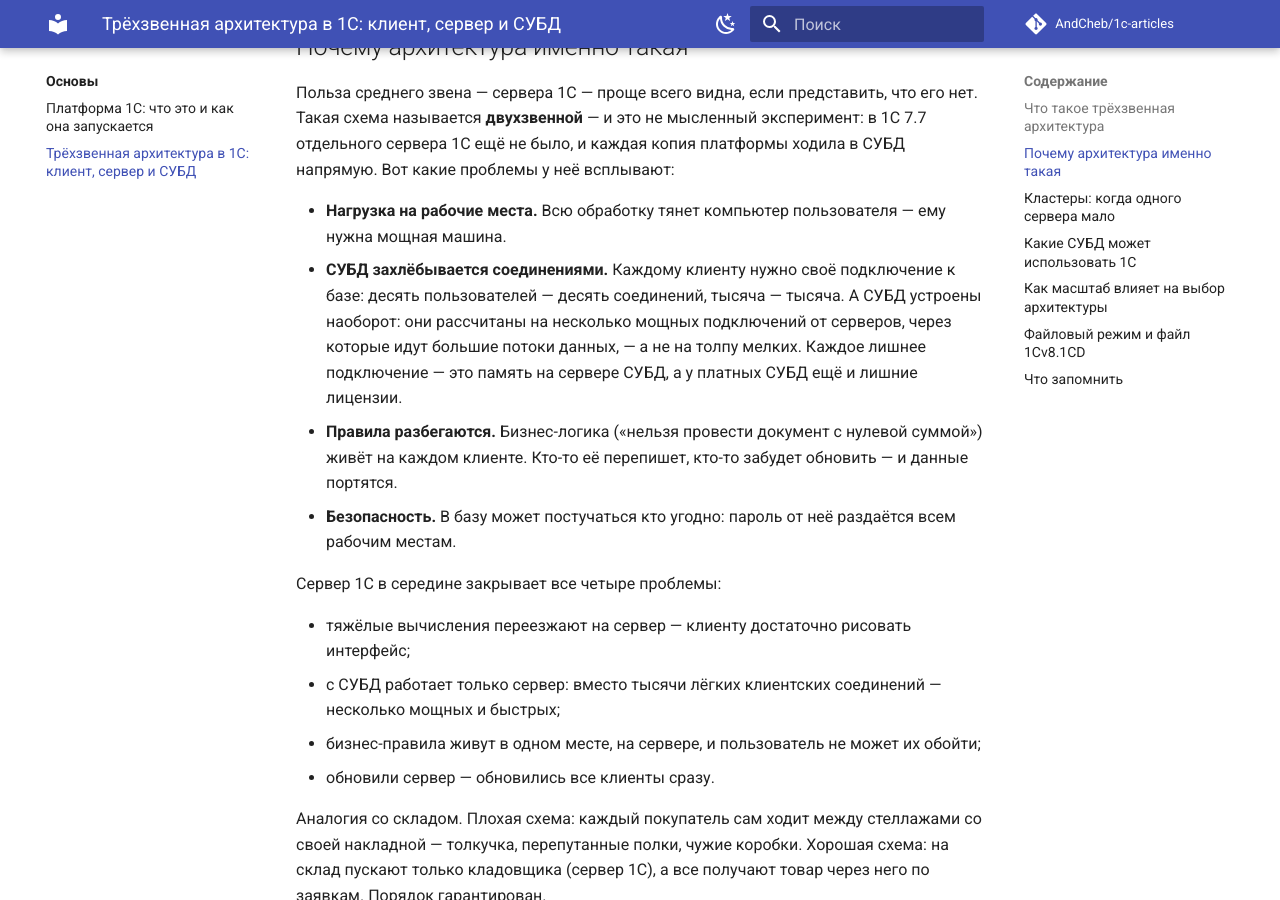
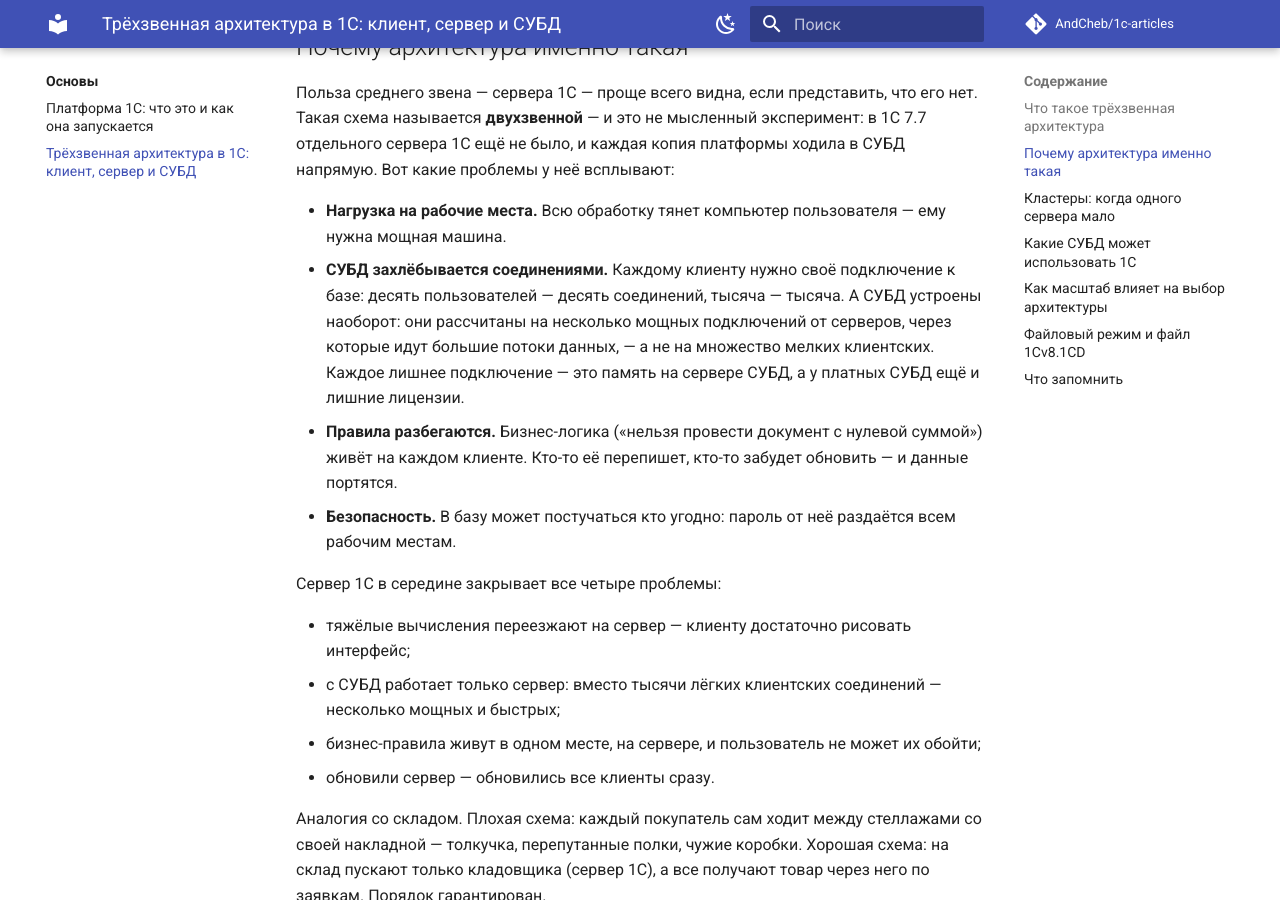
Before and after one commit to AndCheb/1c-articles, an MkDocs documentation site: the page built from docs/basics/three-tier-architecture.md, in a window 1280 px wide and 900 px high, scrolled down 1386 px. Built offline with MkDocs 1.6.1 and Material for MkDocs 9.7.7, drawn with Linux system fonts in a browser that asks for light colours; comment, search, counter and statistics services are not loaded.

Commit message:
Статья о трёхзвенной архитектуре: «толпа» заменена на нейтральную формулировку
Co-authored-by: Cursor <cursoragent@cursor.com>

```diff
--- a/docs/basics/three-tier-architecture.md
+++ b/docs/basics/three-tier-architecture.md
@@ -42,7 +42,7 @@ tags:
 Польза среднего звена — сервера 1С — проще всего видна, если представить, что его нет. Такая схема называется **двухзвенной** — и это не мысленный эксперимент: в 1С 7.7 отдельного сервера 1С ещё не было, и каждая копия платформы ходила в СУБД напрямую. Вот какие проблемы у неё всплывают:
 
 - **Нагрузка на рабочие места.** Всю обработку тянет компьютер пользователя — ему нужна мощная машина.
-- **СУБД захлёбывается соединениями.** Каждому клиенту нужно своё подключение к базе: десять пользователей — десять соединений, тысяча — тысяча. А СУБД устроены наоборот: они рассчитаны на несколько мощных подключений от серверов, через которые идут большие потоки данных, — а не на толпу мелких. Каждое лишнее подключение — это память на сервере СУБД, а у платных СУБД ещё и лишние лицензии.
+- **СУБД захлёбывается соединениями.** Каждому клиенту нужно своё подключение к базе: десять пользователей — десять соединений, тысяча — тысяча. А СУБД устроены наоборот: они рассчитаны на несколько мощных подключений от серверов, через которые идут большие потоки данных, — а не на множество мелких клиентских. Каждое лишнее подключение — это память на сервере СУБД, а у платных СУБД ещё и лишние лицензии.
 - **Правила разбегаются.** Бизнес-логика («нельзя провести документ с нулевой суммой») живёт на каждом клиенте. Кто-то её перепишет, кто-то забудет обновить — и данные портятся.
 - **Безопасность.** В базу может постучаться кто угодно: пароль от неё раздаётся всем рабочим местам.
 
```
